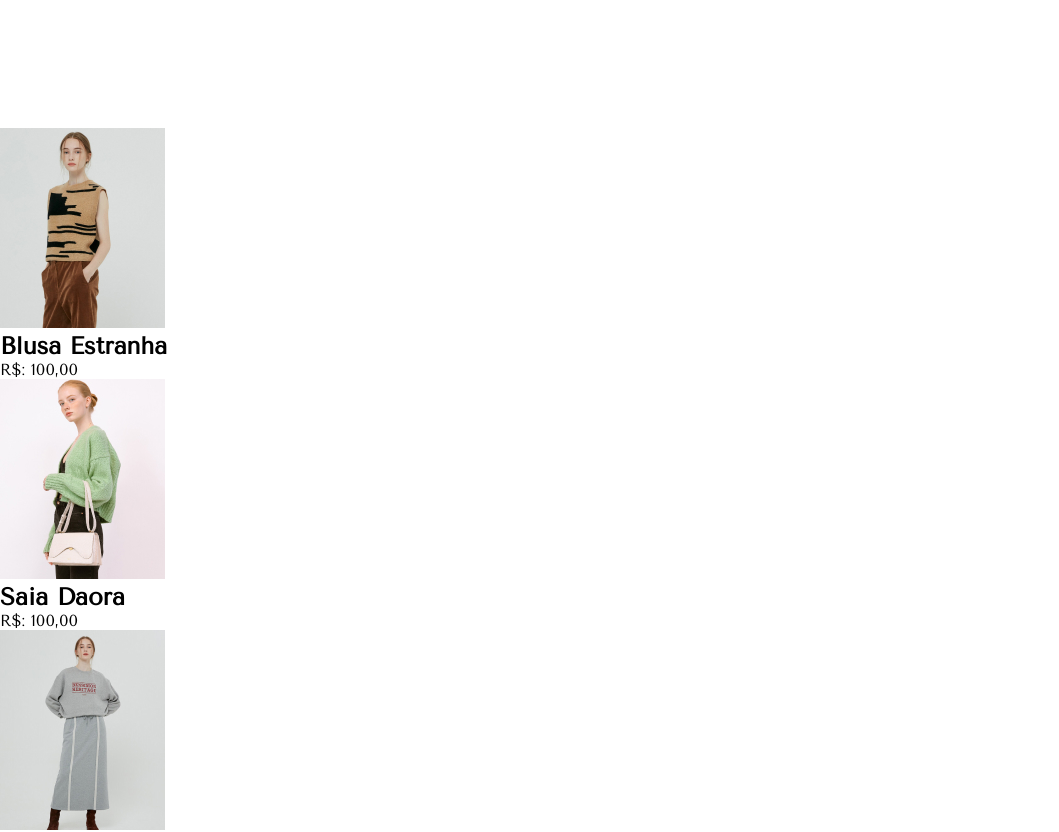
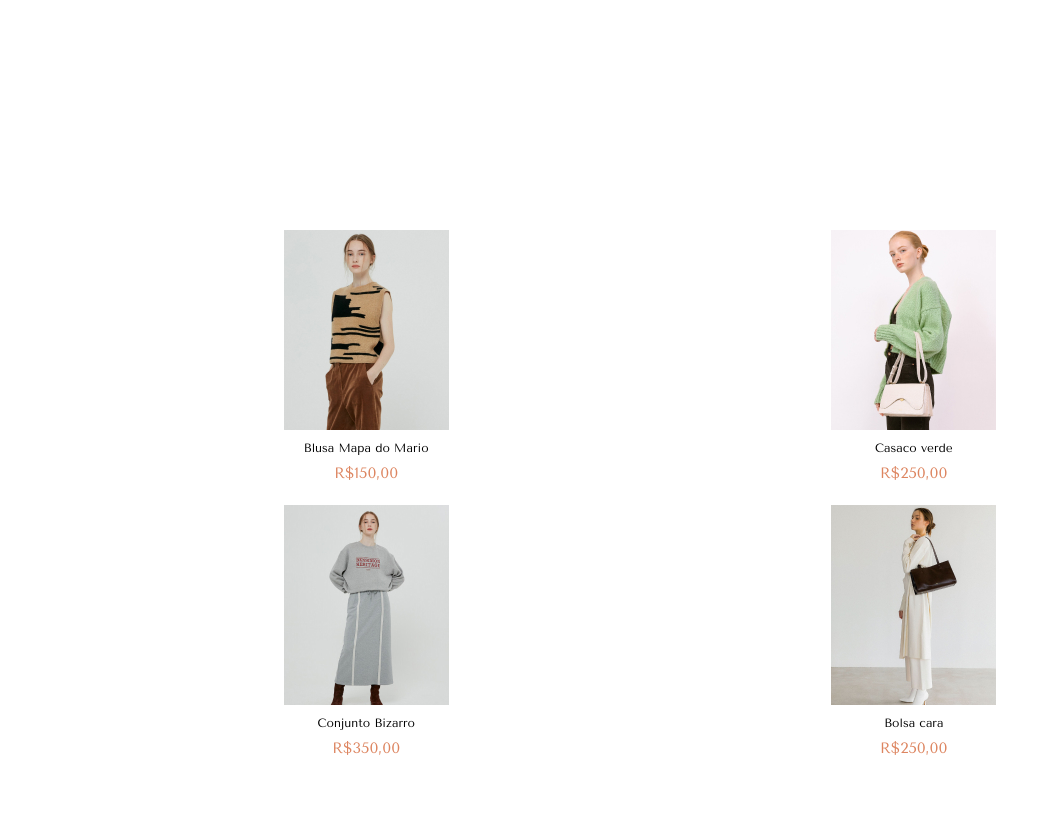
Before and after one commit to marques-matheus/ben-fashion, a React (Create React App) app: page / in a window 1280 px wide. Shown: the part 2180-3012 px from the top of the page, without its empty margins (0-1059 px from the left). Built offline with nearby package versions, Linux system fonts and the light colour scheme.

Commit message:
Estilização da parte de produtos

```diff
--- a/src/components/ProdutoItem/ProdutoItem.jsx
+++ b/src/components/ProdutoItem/ProdutoItem.jsx
@@ -1,12 +1,38 @@
+import styled from "styled-components";
+
 function ProdutoItem({ titulo, src, preco }) {
+  const Container = styled.div`
+    display: flex;
+    flex-direction: column;
+    align-items: center; ;
+  `;
+
+  const Img = styled.img`
+    width: 165px;
+    height: 200px;
+  `;
+
+  const TituloProduto = styled.h2`
+    line-height: 16px;
+    font-size: 12px;
+    font-weight: 400;
+    font-style: normal;
+    margin: 10px 0 5px 0;
+  `;
+
+  const PrecoProduto = styled.h2`
+    color: #dd8560;
+    line-height: 24px;
+    font-size: 15px;
+    font-weight: lighter;
+  `;
+
   return (
-    <>
-
-        <img src={src} alt={titulo} />
-        <h2>{titulo}</h2>
-        <p>{preco}</p>
-
-    </>
+    <Container>
+      <Img src={src} alt={titulo} />
+      <TituloProduto>{titulo}</TituloProduto>
+      <PrecoProduto>{preco}</PrecoProduto>
+    </Container>
   );
 }
 
--- a/src/pages/home/Home.jsx
+++ b/src/pages/home/Home.jsx
@@ -29,6 +29,13 @@ const Botao = styled.button`
   }
 `;
 
+const Container = styled.div`
+  display: grid;
+  grid-template-columns: 1fr 1fr;
+  margin: 8%;
+  grid-gap: 20px;
+`;
+
 function Home() {
   return (
     <>
@@ -37,7 +44,7 @@ function Home() {
         <Img src={homeImg} alt="Home" />
         <Botao>EXPLORAR COLEÇÃO</Botao>
       </main>
-      <section>
+      <Container>
         {produtos.map((produto, index) => (
           <ProdutoItem
             key={index}
@@ -46,7 +53,7 @@ function Home() {
             titulo={produto.titulo}
           />
         ))}
-      </section>
+      </Container>
     </>
   );
 }
--- a/src/services/produtos.json
+++ b/src/services/produtos.json
@@ -1,22 +1,22 @@
 [
   {
-    "titulo": "Blusa Estranha",
+    "titulo": "Blusa Mapa do Mario",
     "src": "/img/img.jpg",
-    "preco": "R$: 100,00"
+    "preco": "R$150,00"
   },
   {
-    "titulo": "Saia Daora",
+    "titulo": "Casaco verde",
     "src": "/img/img2.jpg",
-    "preco": "R$: 100,00"
+    "preco": "R$250,00"
   },
   {
-    "titulo": "Saia Daora",
+    "titulo": "Conjunto Bizarro",
     "src": "/img/img3.jpg",
-    "preco": "R$: 100,00"
+    "preco": "R$350,00"
   },
   {
-    "titulo": "Saia Daora",
+    "titulo": "Bolsa cara",
     "src": "/img/img4.jpg",
-    "preco": "R$: 100,00"
+    "preco": "R$250,00"
   }
 ]
```
